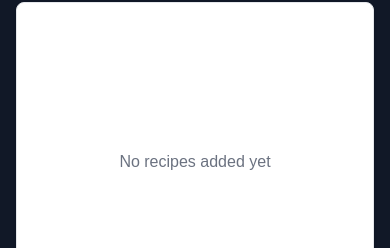
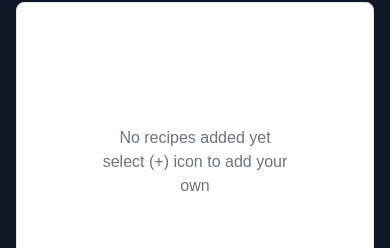
Before and after one commit to UjjwalKaul/food-project, a Next.js app: page /dashboard in a window 390 px wide. Shown: the part 158-406 px from the top of the page. Built offline with nearby package versions, Linux system fonts and the light colour scheme; no server answers.

Commit message:
mobile style fix

```diff
--- a/components/MyRecipes.tsx
+++ b/components/MyRecipes.tsx
@@ -8,7 +8,9 @@ const MyRecipes = () => {
       {recipes.length > 0 ? (
         <div>Recipes</div>
       ) : (
-        <p className="text-gray-500">No recipes added yet</p>
+        <p className="text-gray-500 text-wrap text-center px-20 sm:px-2">
+          No recipes added yet select (+) icon to add your own
+        </p>
       )}
     </div>
   );
```
